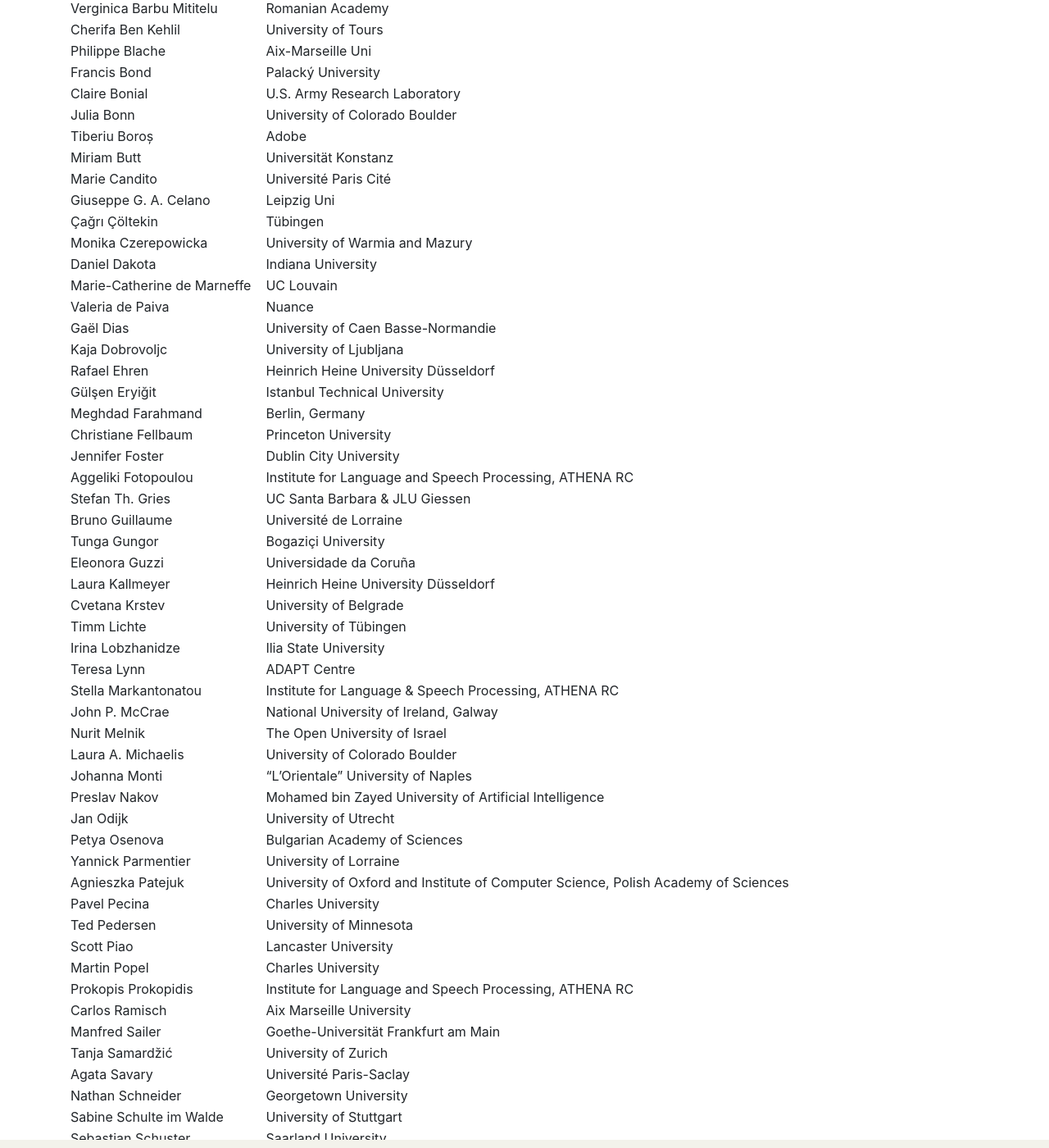
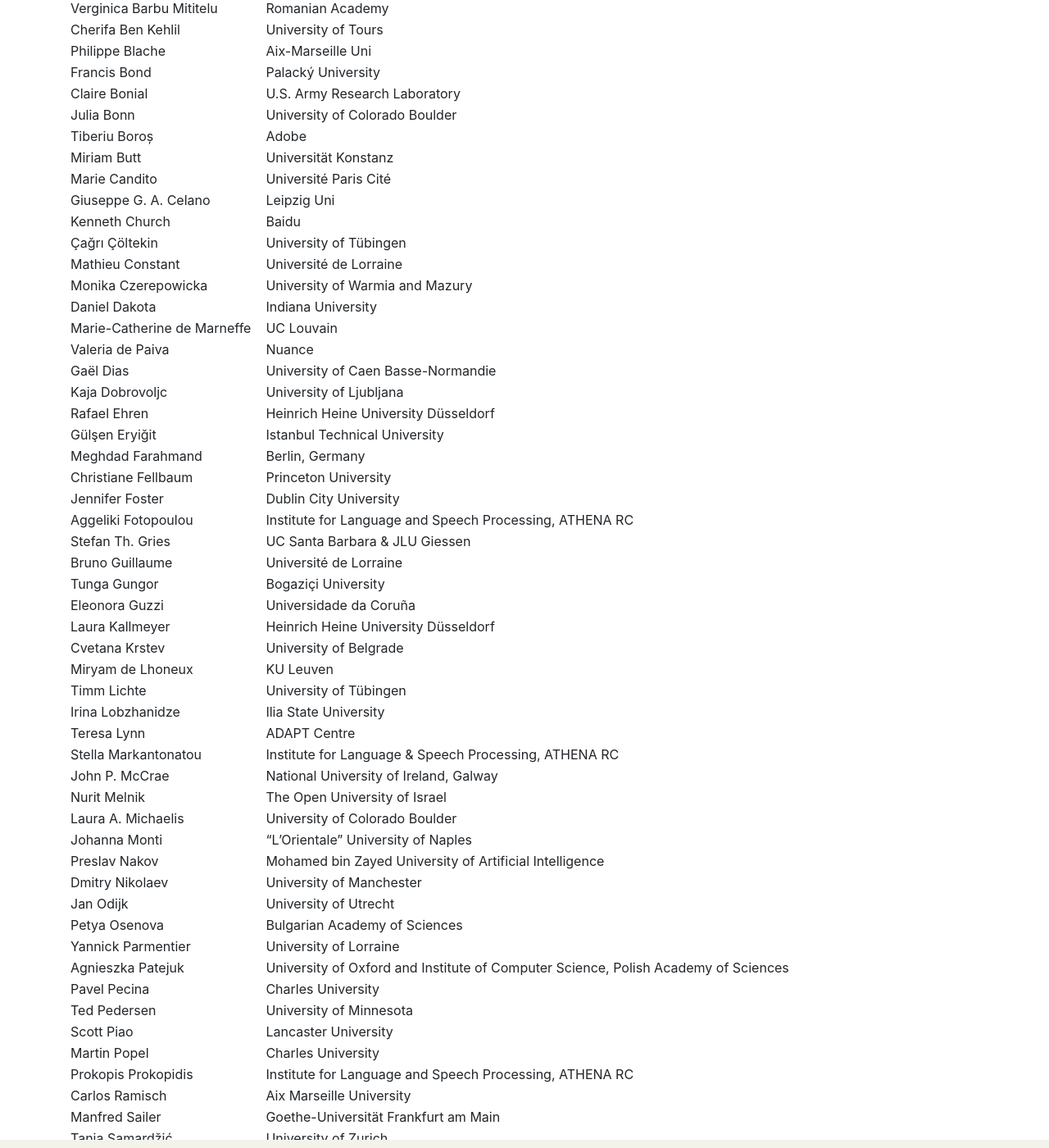
Before and after one commit to multiword/multiword.github.io, a Jekyll site: the page built from mweud2024/index.md, in a window 1280 px wide and 1400 px high, scrolled down 3538 px. Shown: the whole window at 82% size. Built offline with Jekyll 4.4.1, drawn with Linux system fonts in a browser that asks for light colours; comment, search, counter and statistics services are not loaded; some of the changed text lies outside the part shown.

Commit message:
Updated PC
Added people who had not agreed but bid anyway (and were assigned papers)

```diff
--- a/mweud2024/index.md
+++ b/mweud2024/index.md
@@ -193,7 +193,9 @@
 | Miriam Butt                | Universität Konstanz       |
 | Marie Candito              | Université Paris Cité      |
 | Giuseppe G. A. Celano      | Leipzig Uni |
-| Çağrı Çöltekin             | Tübingen                   |
+| Kenneth Church             | Baidu                      |
+| Çağrı Çöltekin             | University of Tübingen     |
+| Mathieu Constant           | Université de Lorraine     |
 | Monika Czerepowicka        | University of Warmia and Mazury |
 | Daniel Dakota              | Indiana University         |
 | Marie-Catherine de Marneffe | UC Louvain                 |
@@ -212,6 +214,7 @@
 | Eleonora Guzzi             | Universidade da Coruña     |
 | Laura Kallmeyer            | Heinrich Heine University Düsseldorf |
 | Cvetana Krstev             | University of Belgrade     |
+| Miryam de Lhoneux          | KU Leuven                  |
 | Timm Lichte                | University of Tübingen     |
 | Irina Lobzhanidze          | Ilia State University      |
 | Teresa Lynn                | ADAPT Centre               |
@@ -221,6 +224,7 @@
 | Laura A. Michaelis         | University of Colorado Boulder |
 | Johanna Monti              | "L'Orientale" University of Naples |
 | Preslav Nakov              | Mohamed bin Zayed University of Artificial Intelligence |
+| Dmitry Nikolaev            | University of Manchester |
 | Jan Odijk                  | University of Utrecht      |
 | Petya Osenova              | Bulgarian Academy of Sciences |
 | Yannick Parmentier         | University of Lorraine     |
@@ -237,6 +241,7 @@
 | Nathan Schneider           | Georgetown University |
 | Sabine Schulte im Walde    | University of Stuttgart |
 | Sebastian Schuster         | Saarland University |
+| Joaquim Silva              | Universidade NOVA de Lisboa |
 | Maria Simi                 | Università di Pisa |
 | Kiril Simov                | Bulgarian Academy of Sciences |
 | Ivelina Stoyanova          | Bulgarian Academy of Sciences |
```
